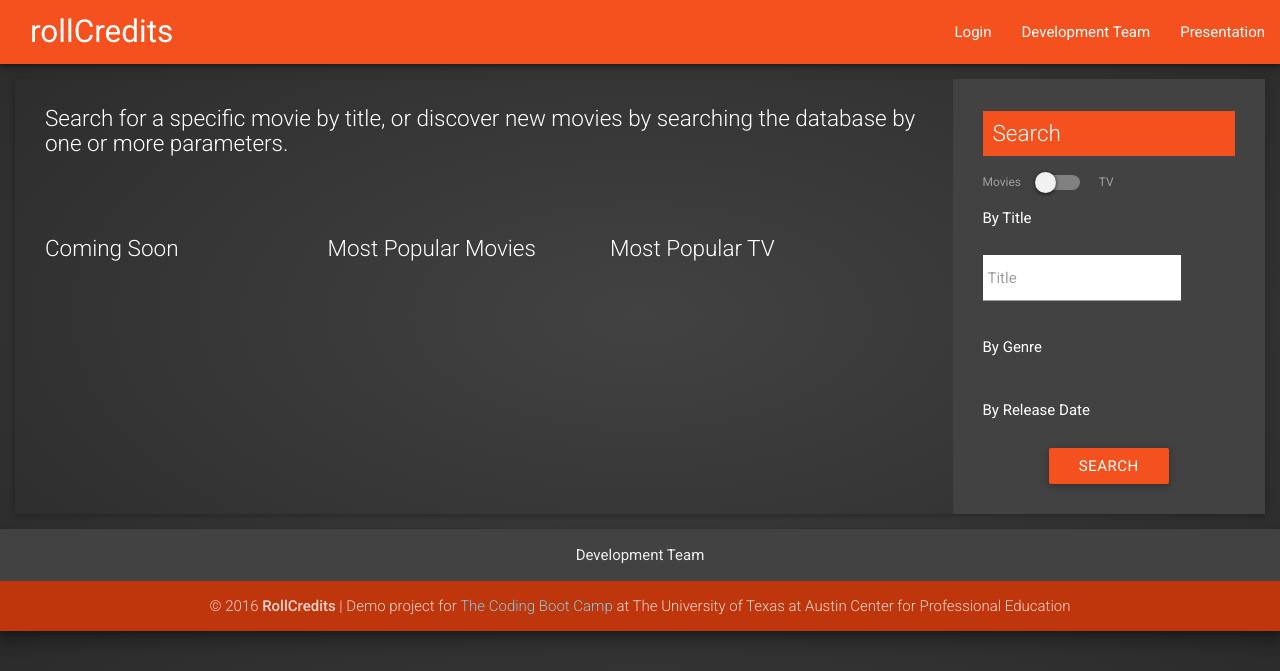
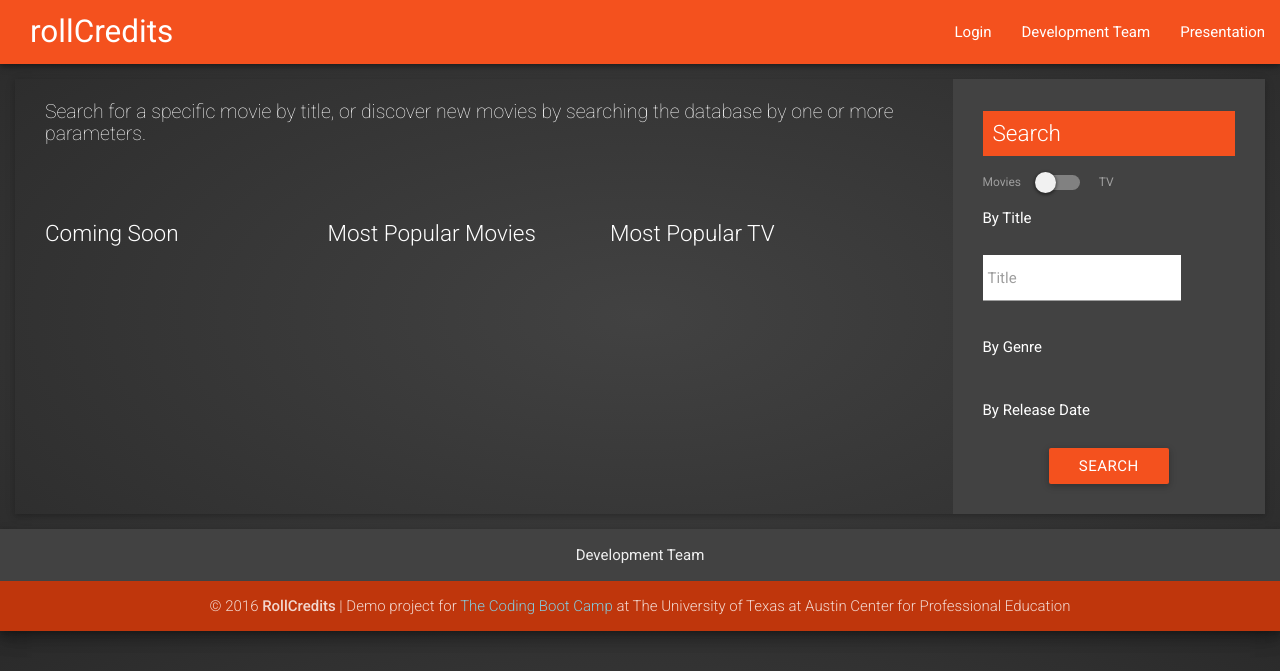
Before and after one commit to carrat/endcredits, a PHP site: page / in a window 1280 px wide. Shown: the top 671 px of the page. Run offline with PHP 8.4, Linux system fonts and the light colour scheme; some libraries are stand-ins or nearby versions.

Commit message:
change to h5 style

```diff
--- a/css/rollcredits_style.css
+++ b/css/rollcredits_style.css
@@ -148,6 +148,12 @@ h1 {
 h4 {
 	font-size: 1.5rem;
 	font-weight: 300;
+}
+
+h5 {
+	font-size: 1.3rem;
+	font-weight: 100;
+
 }
 
 .row {
--- a/index.html
+++ b/index.html
@@ -74,7 +74,7 @@
       <div class="col s12 m8 l9"  id="app-intro-div">
 
         <div id="intro-text">
-          <h4 class="white-text">Search for a specific movie by title, or discover new movies by searching the database by one or more parameters.</h4>
+          <h5 class="white-text">Search for a specific movie by title, or discover new movies by searching the database by one or more parameters.</h5>
         </div>
 <!-- Intro content displayes on load if there has been no search, it disappears on search -->
         <div id="intro-content" class="hide-on-small-only">
@@ -227,10 +227,10 @@
               <div class="modal-content left-align">
                 <h3 class="modal-title">Development Team</h3>
 
-                <h4>Andrew Carr</h4>
+                <h5>Andrew Carr</h5>
                 <p class="">Lorem ipsum dolor sit amet, consectetur adipiscing elit. Nam pharetra est quis bibendum lobortis. Quisque venenatis gravida enim in ornare. Quisque ante ante, fringilla sit amet risus non, suscipit sollicitudin urna. Aenean mattis eros eu orci posuere dictum. </p>
 
-                <h4>Jonathan Damrich</h4>
+                <h5>Jonathan Damrich</h5>
                 <p class="">Lorem ipsum dolor sit amet, consectetur adipiscing elit. Nam pharetra est quis bibendum lobortis. Quisque venenatis gravida enim in ornare. Quisque ante ante, fringilla sit amet risus non, suscipit sollicitudin urna. Aenean mattis eros eu orci posuere dictum. </p>
                 <hr>
                 <p>
```
